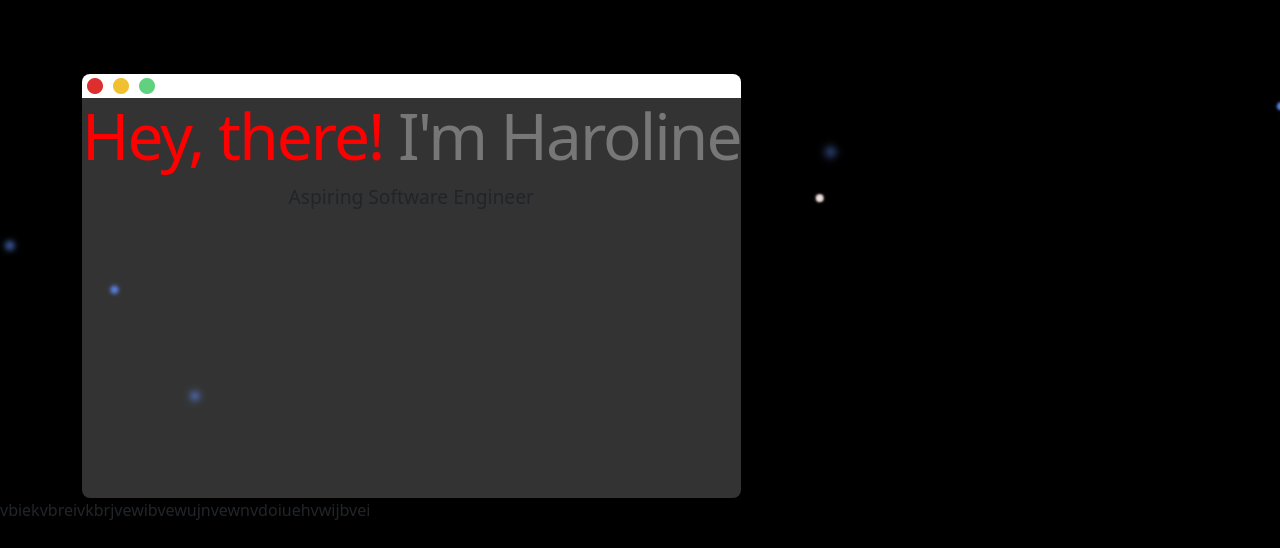
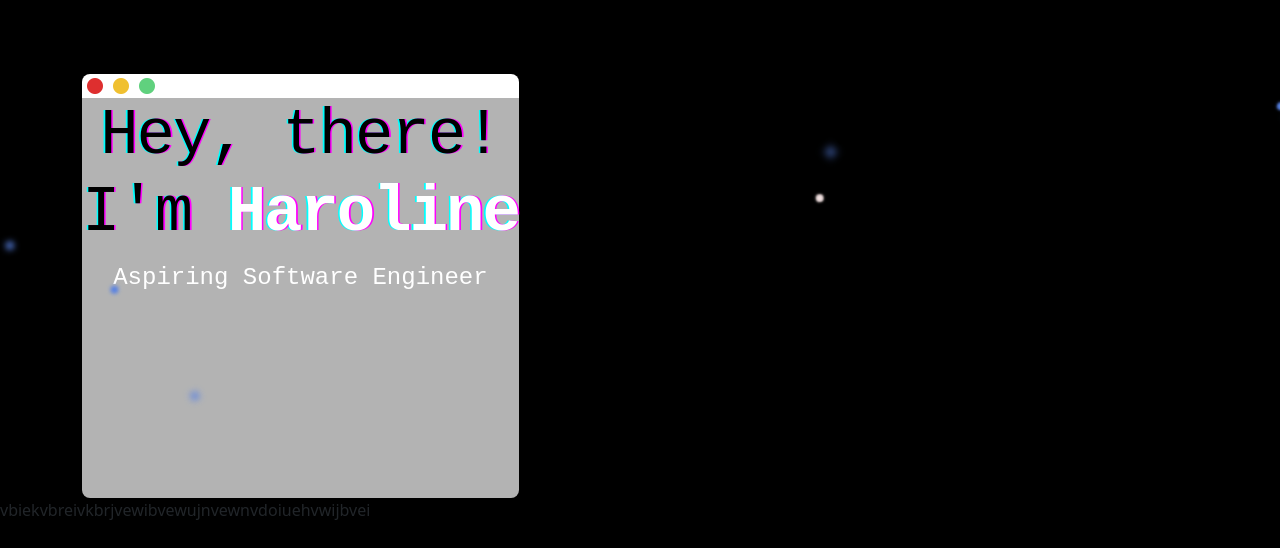
Before and after one commit to HarolineNo/Portfolio, a React (Vite) app: page / in a window 1280 px wide. Shown: the part 165-713 px from the top of the page. Built offline with nearby package versions, Linux system fonts and the light colour scheme.

Commit message:
fixed color issue and added glitch colors

```diff
--- a/src/App.jsx
+++ b/src/App.jsx
@@ -7,6 +7,11 @@ import 'bootstrap-icons/font/bootstrap-icons.css';
 function App() {
   return (
     <div className="app">
+
+      <Menu />
+      <section id="Home">
+        <Home />
+      </section>
       <div className="background">
           <span></span>
           <span></span>
@@ -29,10 +34,6 @@ function App() {
           <span></span>
           <span></span>
       </div>
-      <Menu />
-      <section id="Home">
-        <Home />
-      </section>
       <section id="About">
         <About />
       </section>
--- a/src/components/pages/Home.jsx
+++ b/src/components/pages/Home.jsx
@@ -10,7 +10,12 @@ export const Home = () => {
           <i className="bi bi-circle-fill" style={{ color: "rgb(96, 209, 126)", padding: 5 }}></i>
         </div>
         <div className="clear-block">
-          <h1 className="header glitch">{`Hey, there! `}<span className="wrap">I&apos;m Haroline</span></h1>
+          <h1 className="header glitch">
+            Hey, there!
+            <br />
+            {`I'm `}
+            <span>Haroline</span>
+          </h1>
           <p className="subtitle">Aspiring Software Engineer</p>
         </div>
       </div>
--- a/src/components/styles/Home.css
+++ b/src/components/styles/Home.css
@@ -9,15 +9,18 @@
     text-align: center;
     letter-spacing: -2px;
     color: black;
+    font-family: monospace;
 }
 
 .header span {
-    color: #777;
+    color: white !important;
+    font-weight: bold;
 }
 
 .subtitle {
-    font-size: 1.2rem;
-    line-height: 1.5;
+    color: white;
+    font-family: 'Courier New', Courier, monospace;
+    font-size: 1.5rem !important;
 }
 
 .terminal-container {
@@ -30,7 +33,7 @@
     margin: auto;
     border-bottom-right-radius: 0.5rem;
     border-bottom-left-radius: 0.5rem;
-    background-color: rgb(255, 255, 255, 0.2);
+    background-color: rgb(255, 255, 255, 0.7);
     flex-direction: column;
     height: 50vh;
 }
@@ -42,5 +45,7 @@
 }
 
 .glitch {
-    color: red;
+    text-shadow:
+        0.025em 0 0 #ff00ff,
+        -0.025em 0 0 #00ffff;
 }
```
